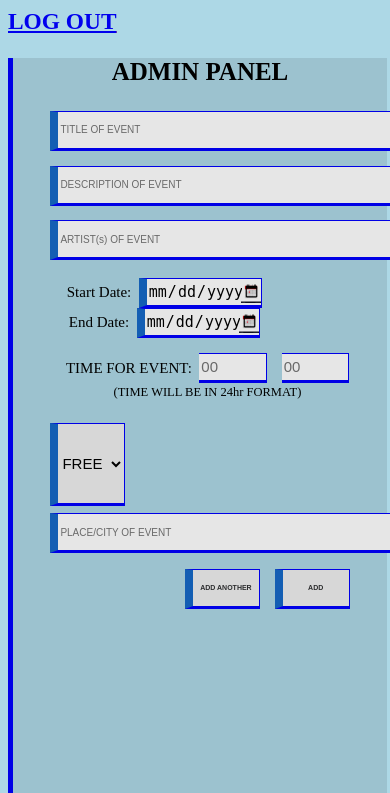
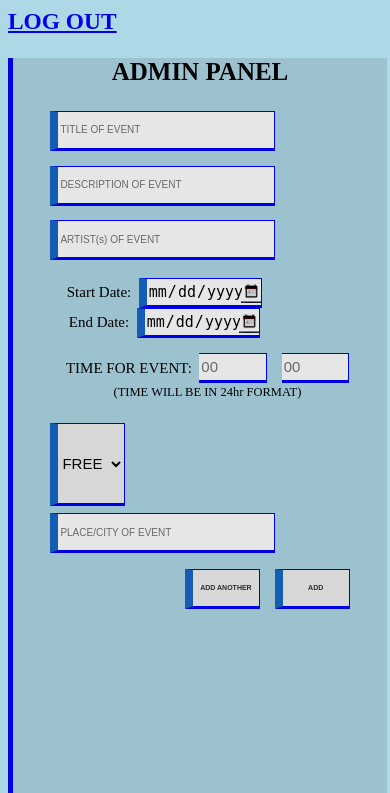
Before and after one commit to subhadeepchakraborty/mini, a PHP site: page /subh/admin.php in a window 390 px wide; the page is wider, and only the part inside the window is pictured. Shown: the top 793 px of that part. Run offline with PHP 8.4, Linux system fonts and the light colour scheme; data that the repository does not hold is empty.

Commit message:
Update admin.php

```diff
--- a/admin.php
+++ b/admin.php
@@ -1,11 +1,21 @@
+
 <style>
+@media screen and (max-width: 800px)
+{
+#t1{
 
+  width: 60%;
+}
+
+
+}
 h3
 {
 font-weight: bold;
 color: red;
 text-decoration: underline;
-  }</style>
+  }
+</style>
 <!DOCTYPE html>
 <html>
 <link href="admin.css" rel="stylesheet">
```
